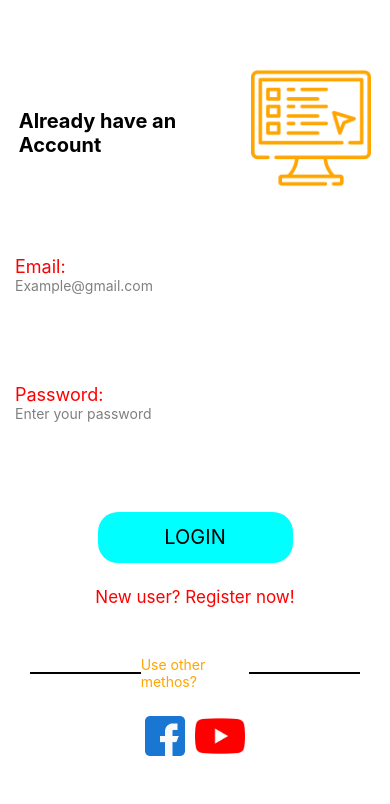
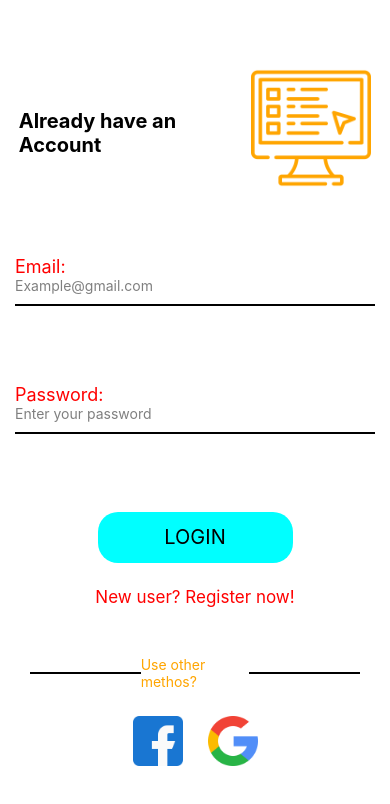
Before and after one commit to nguyenit24/nguyenit24-appmobile, a React Native app: screen / in a window 390 px wide. Shown: the top 804 px of the page. Built offline with nearby package versions, Linux system fonts and the light colour scheme.

Commit message:
7h30 10-2-24

```diff
--- a/screen/Login.js
+++ b/screen/Login.js
@@ -1,6 +1,27 @@
-import React from 'react'
-import { View, Text, Image, StyleSheet, ImageBackground, TouchableOpacity, Alert, Button, TextInput } from 'react-native'
+import React, { useState, useEffect } from 'react'
+import {
+    View,
+    Text,
+    Image, StyleSheet,
+    ImageBackground,
+    TouchableOpacity,
+    Alert,
+    Button,
+    TextInput,
+    Keyboard,
+    KeyboardAvoidingView,
+} from 'react-native'
 const Login = () => {
+    const [keyboardIsshown, setKeyboardIsshown] = useState(false)
+    useEffect(() => {
+        Keyboard.addListener('keyboardDidShow', () =>
+            setKeyboardIsshown(true)
+        )
+        Keyboard.addListener('keyboardDidHide', () =>
+            setKeyboardIsshown(false)
+        )
+    })
+
     return <View style={{
         backgroundColor: 'white',
         flex: 100,
@@ -48,6 +69,12 @@ const Login = () => {
                 placeholderTextColor={'rgba(0,0,0,0.5)'}
                 fontSize={18}
             />
+            <View style={{
+                marginTop: 10,
+                height: 1,
+                borderWidth: 1,
+                width: '100%'
+            }}></View>
         </View>
         <View style={{
             marginHorizontal: 15,
@@ -67,8 +94,14 @@ const Login = () => {
                 fontSize={18}
 
             />
+            <View style={{
+                marginTop: 10,
+                height: 1,
+                borderWidth: 1,
+                width: '100%'
+            }}></View>
         </View>
-        <TouchableOpacity
+        {!keyboardIsshown && <TouchableOpacity
             style={{
                 flex: 6,
                 backgroundColor: 'aqua',
@@ -86,7 +119,8 @@ const Login = () => {
                     padding: 10,
                 }}
             >LOGIN</Text>
-        </TouchableOpacity>
+
+        </TouchableOpacity>}
         <TouchableOpacity
             style={{
                 flex: 8,
@@ -138,18 +172,18 @@ const Login = () => {
             <View style={{
                 flex: 15,
                 flexDirection: 'row',
-                justifyContent:'space-around',
-                marginHorizontal: 140,
+                justifyContent: 'space-around',
+                marginHorizontal: 120,
             }}>
                 <Image source={require('../assets/facebook.png')}
                     style={{
-                        height: 40,
-                        width: 40,
+                        height: 50,
+                        width: 50,
                     }}
                 />
-                <Image source={require('../assets/youtube.png')}
+                <Image source={require('../assets/gg.png')}
                     style={{
-                        height: 40,
+                        height: 50,
                         width: 50,
                     }}
                 />
```
Also changed, not shown: assets/gg.png (added).
